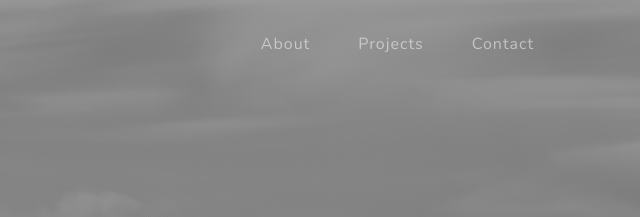
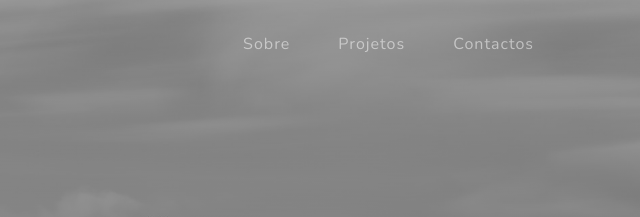
Before and after one commit to testandoalunos1/Site_exemplo, a plain HTML site: page index.html in a window 1280 px wide. Shown: the top 217 px of the page, 640-1280 px from the left. Drawn offline with nearby package versions, Linux system fonts and the light colour scheme.

Commit message:
alteração1

```diff
--- a/index.html
+++ b/index.html
@@ -26,9 +26,9 @@
                 </button>
                 <div class="collapse navbar-collapse" id="navbarResponsive">
                     <ul class="navbar-nav ml-auto">
-                        <li class="nav-item"><a class="nav-link js-scroll-trigger" href="#about">About</a></li>
-                        <li class="nav-item"><a class="nav-link js-scroll-trigger" href="#projects">Projects</a></li>
-                        <li class="nav-item"><a class="nav-link js-scroll-trigger" href="#signup">Contact</a></li>
+                        <li class="nav-item"><a class="nav-link js-scroll-trigger" href="#about">Sobre</a></li>
+                        <li class="nav-item"><a class="nav-link js-scroll-trigger" href="#projects">Projetos</a></li>
+                        <li class="nav-item"><a class="nav-link js-scroll-trigger" href="#signup">Contactos</a></li>
                     </ul>
                 </div>
             </div>
```
